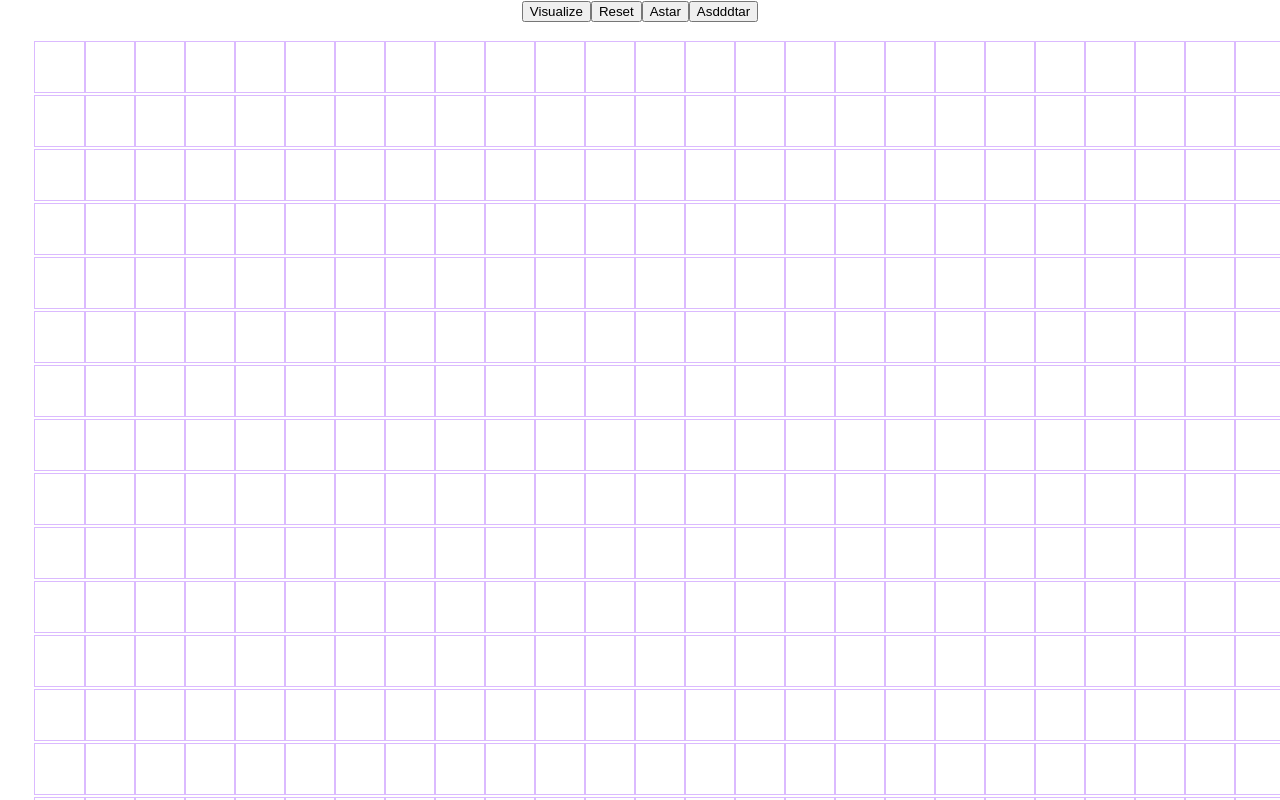
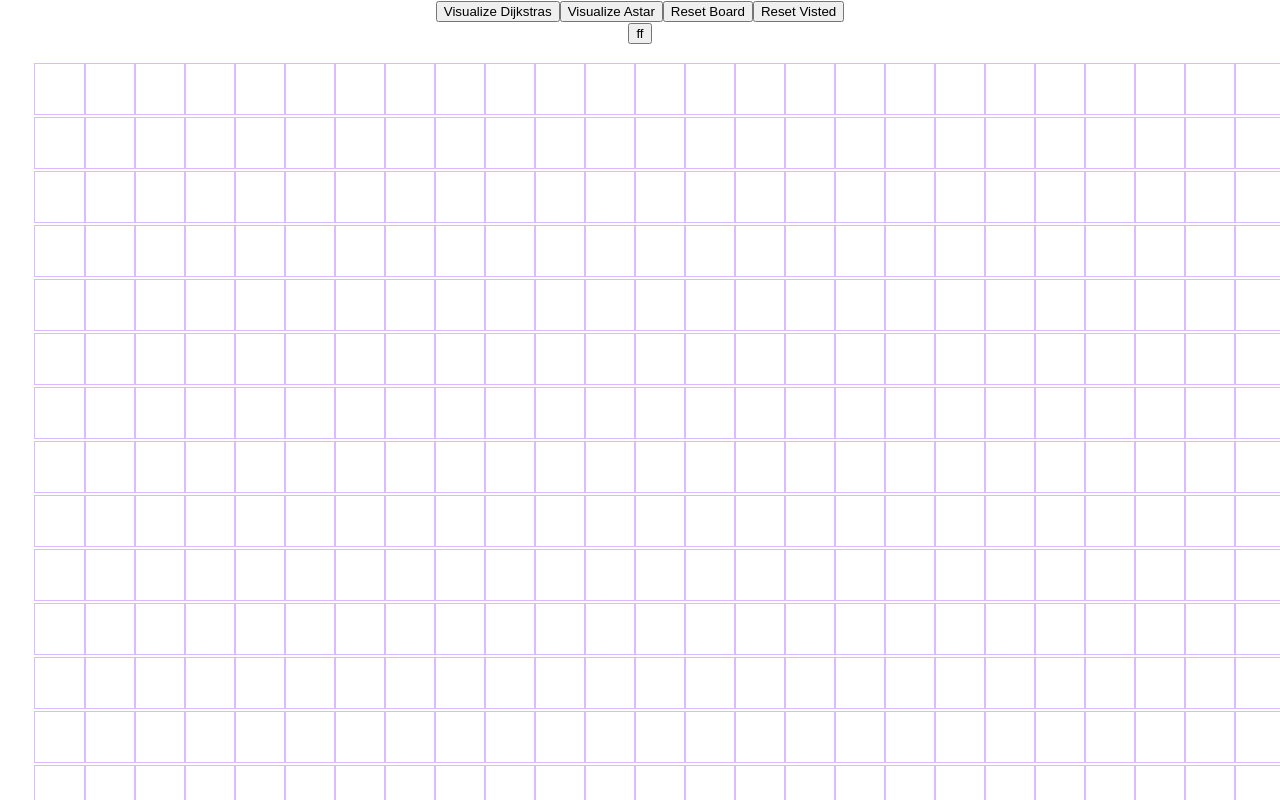
Before and after one commit to tonyli29/algoVisualizer, a React (Create React App) app: page / in a window 1280 px wide. Shown: the top 800 px of the page. Built offline with nearby package versions, Linux system fonts and the light colour scheme.

Commit message:
now able to move the start and finish nodes

```diff
--- a/src/App.js
+++ b/src/App.js
@@ -4,7 +4,11 @@ import "./visualizer/PathFinder";
 import PathFinder from "./visualizer/PathFinder";
 
 const App = props => {
-  return <PathFinder></PathFinder>;
+  return (
+    <div>
+      <PathFinder></PathFinder>;
+    </div>
+  );
 };
 
 export default App;
--- /dev/null
+++ b/src/Nav/NavBar.jsx
@@ -0,0 +1,17 @@
+import React from "react";
+import VisualizeDijkstra from "../visualizer/PathFinder";
+
+const NavBar = props => {
+  return (
+    <div>
+      <button onClick={() => props.VisualizeDijkstra()}>
+        Visualize Dijkstras
+      </button>
+      <button onClick={() => props.VisualizeAstar()}>Visualize Astar</button>
+      <button onClick={() => props.resetButton()}>Reset Board</button>
+      <button onClick={() => props.removeVisted()}>Reset Visted</button>
+    </div>
+  );
+};
+
+export default NavBar;
--- a/src/visualizer/PathFinder.jsx
+++ b/src/visualizer/PathFinder.jsx
@@ -1,19 +1,25 @@
 import React, { useState, useEffect } from "react";
 import Node from "./Node/Node";
+import NavBar from "../Nav/NavBar";
 import "./PathFinder.css";
 import { dijkstra, getNodesInShortestPathOrder } from "./algorithms/dijkstra";
 import { astar, astarShortest } from "./algorithms/astar.js";
 
+let START_ROW = 10;
+let START_COL = 5;
+let FINISH_ROW = 10;
+let FINISH_COL = 45;
 const PathFinder = props => {
   const [grid, setGrid] = useState([]);
-  const [mouse, setMouse] = useState({ mousePressed: false });
-
-  const START_ROW = 10;
-  const START_COL = 5;
-  const FINISH_ROW = 10;
-  const FINISH_COL = 45;
+  // const [functions, setFunctions] = useState()
+  const [mouse, setMouse] = useState({
+    mousePressed: false,
+    isStart: false,
+    isFinish: false
+  });
 
   useEffect(() => {
+    console.log(FINISH_COL, FINISH_ROW);
     const nodes = getInitialGrid();
     setGrid(nodes);
   }, []);
@@ -118,19 +124,53 @@ const PathFinder = props => {
   }
 
   function mouseDown(row, col) {
-    setMouse({
-      mousePressed: true
-    });
+    if (row == START_ROW && col == START_COL) {
+      setMouse({
+        mousePressed: true,
+        isStart: true,
+        isFinish: false
+      });
+    } else if (row == FINISH_ROW && col == FINISH_COL) {
+      setMouse({
+        mousePressed: true,
+        isStart: false,
+        isFinish: true
+      });
+    } else {
+      setMouse({
+        mousePressed: true,
+        isStart: false,
+        isFinish: false
+      });
+    }
   }
+
   function mouseUp(row, col) {
     setMouse({
-      mousePressed: false
+      mousePressed: false,
+      isStart: false,
+      isFinish: false
     });
   }
   function mouseEnter(row, col) {
+    // console.log(row, col);
     const newGrid = grid.slice();
     const node = newGrid[row][col];
-    if (mouse.mousePressed) {
+    if (mouse.mousePressed && mouse.isFinish) {
+      FINISH_ROW = row;
+      FINISH_COL = col;
+      const testGrid = getInitialGrid();
+      const newNode = { ...node, isFinish: FINISH_ROW && FINISH_COL };
+      testGrid[row][col] = newNode;
+      setGrid(testGrid);
+    } else if (mouse.mousePressed && mouse.isStart) {
+      START_ROW = row;
+      START_COL = col;
+      const testGrid = getInitialGrid();
+      const newNode = { ...node, isStart: START_ROW && START_COL };
+      testGrid[row][col] = newNode;
+      setGrid(testGrid);
+    } else if (mouse.mousePressed) {
       const newNode = { ...node, isWall: true };
       newGrid[row][col] = newNode;
       setGrid(newGrid);
@@ -161,8 +201,17 @@ const PathFinder = props => {
       const element = grid[i];
       for (let j = 0; j < element.length; j++) {
         console.log(element[j]);
-        if (element[j].isWall || element[j].isStart || element[j].isFinish) {
+        if (element[j].isWall) {
           continue;
+        }
+        if (element[j].isStart) {
+          document.getElementById(
+            `node-${element[j].row}-${element[j].col}`
+          ).className = "node node-start";
+        } else if (element[j].isFinish) {
+          document.getElementById(
+            `node-${element[j].row}-${element[j].col}`
+          ).className = "node node-finish";
         } else {
           document.getElementById(
             `node-${element[j].row}-${element[j].col}`
@@ -174,10 +223,13 @@ const PathFinder = props => {
 
   return (
     <div className="main-container">
-      <button onClick={() => VisualizeDijkstra()}>Visualize</button>
-      <button onClick={() => resetButton()}>Reset</button>
-      <button onClick={() => VisualizeAstar()}>Astar</button>
-      <button onClick={() => removeVisted()}>Asdddtar</button>
+      <NavBar
+        VisualizeDijkstra={() => VisualizeDijkstra()}
+        resetButton={() => resetButton()}
+        VisualizeAstar={() => VisualizeAstar()}
+        removeVisted={() => removeVisted()}
+      ></NavBar>
+      <button onClick={() => console.log(FINISH_COL, FINISH_ROW)}>ff</button>
       <div className="main-grid">
         {grid.map((row, rowId) => {
           return (
--- a/src/visualizer/algorithms/astar.js
+++ b/src/visualizer/algorithms/astar.js
@@ -7,6 +7,7 @@ export function astar(grid, startNode, finishNode) {
     sortNodesF(unvistedNodes);
     const closestNode = unvistedNodes.shift();
     if (closestNode.isWall) continue;
+    // no solution
     if (closestNode.f === Infinity) return vistedNodes;
     closestNode.visited = true;
     vistedNodes.push(closestNode);
```
Also changed, not shown: src/Nav/NavBar.css (added).
